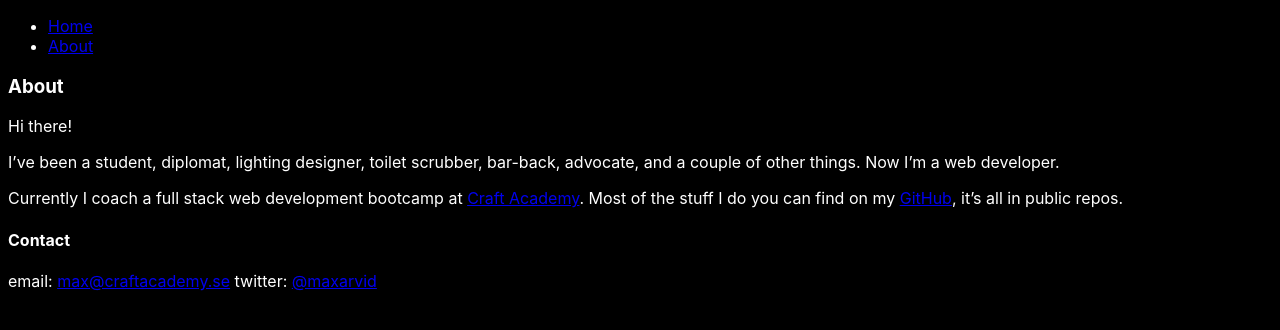
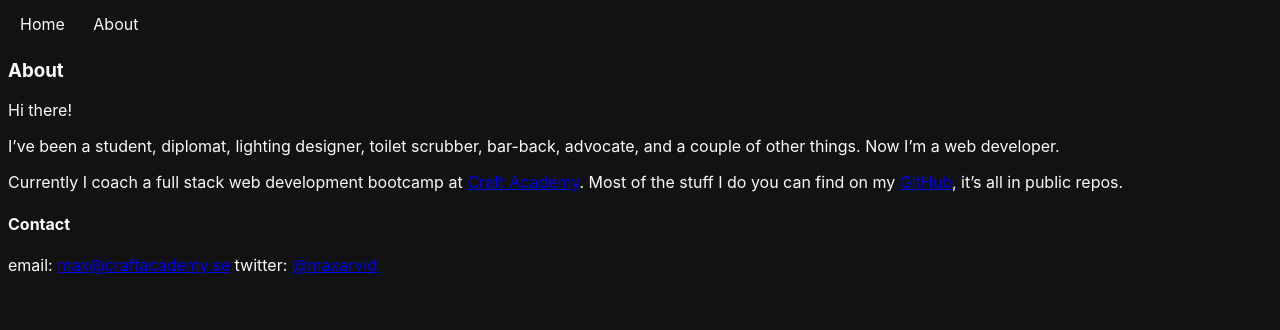
Before and after one commit to maxarvid/maxarvid, a Jekyll site: the page built from about.md, in a window 1280 px wide. Shown: the top 330 px of the page. Built offline with Jekyll 4.4.1, drawn with Linux system fonts in a browser that asks for light colours.

Commit message:
💄 styling for menu

```diff
--- a/_data/navigation.yml
+++ b/_data/navigation.yml
@@ -2,4 +2,4 @@ main:
   - title: "Home"
     url: /
   - title: "About"
-    url: /about.html
+    url: /about
--- a/_sass/main.scss
+++ b/_sass/main.scss
@@ -1,5 +1,5 @@
-$backgroundColor: #000000;
-$bodyColor: #ffffff;
+$backgroundColor: #121212;
+$bodyColor: #fafafa;
 $bodyFont: -apple-system,BlinkMacSystemFont,"Segoe UI",Helvetica,Arial,sans-serif,"Apple Color Emoji","Segoe UI Emoji","Segoe UI Symbol";
 
 body {
@@ -7,3 +7,20 @@ body {
   color: $bodyColor;
   font-family: $bodyFont;
 }
+
+nav {
+  ul {
+    margin: 0;
+    padding: 0;
+    list-style: none;
+  }
+
+  li { display: inline-block; }
+
+  a {
+    color: $bodyColor;
+    display: block;
+    padding: 6px 12px;
+    text-decoration: none;
+  }
+}
```
Also changed, not shown: about.md (line endings or trailing spaces).
